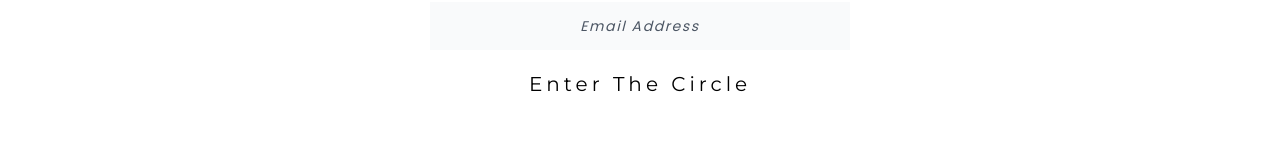
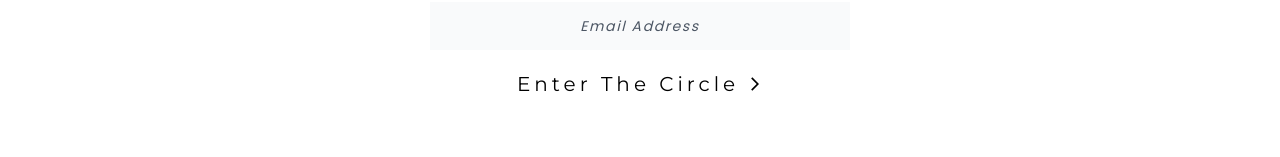
Before and after one commit to priyankatathe/contact-adit-frontend, a React (Vite) app: page / in a window 1280 px wide. Shown: the part 1158-1315 px from the top of the page. Built offline with nearby package versions, Linux system fonts and the light colour scheme.

Commit message:
ui updatet

```diff
--- a/src/App.jsx
+++ b/src/App.jsx
@@ -179,19 +179,21 @@ export default function App() {
         <button
           onClick={handleSubmit}
           disabled={loading}
-          className="text-xl relative overflow-hidden hidden md:inline-block group"
+          className="hidden md:inline-flex items-center gap-2 text-xl relative overflow-hidden group"
           style={{ fontFamily: "'Montserrat', sans-serif", letterSpacing: "0.2em" }}
         >
           {loading ? "Please Wait..." : "Enter The Circle"}
+          <MdArrowForwardIos className="h-4 w-4" />
           <span className="absolute left-1/2 bottom-0 h-[2px] w-0 bg-black transition-all duration-500 group-hover:left-0 group-hover:w-full"></span>
         </button>
+
 
 
         <button
           className="text-lg md:hidden mt-0 font-medium flex items-center gap-2"
           style={{ fontFamily: "'Montserrat', sans-serif", letterSpacing: "0.2em" }}
         >
-          Enter The Circle <MdArrowForwardIos />
+          Enter The Circle <MdArrowForwardIos className="h-3" />
         </button>
 
         {/* COUNTDOWN */}
@@ -214,7 +216,7 @@ export default function App() {
         {/* SOCIAL ICONS */}
         <div className="mt-16 flex gap-6">
           <h1
-            className=" text-xs underline font-extralight md:text-base"
+            className=" text-xs underline underline-offset-8 font-extralight md:text-base"
 
             style={{
               fontFamily: "'Poppins', sans-serif",
```
